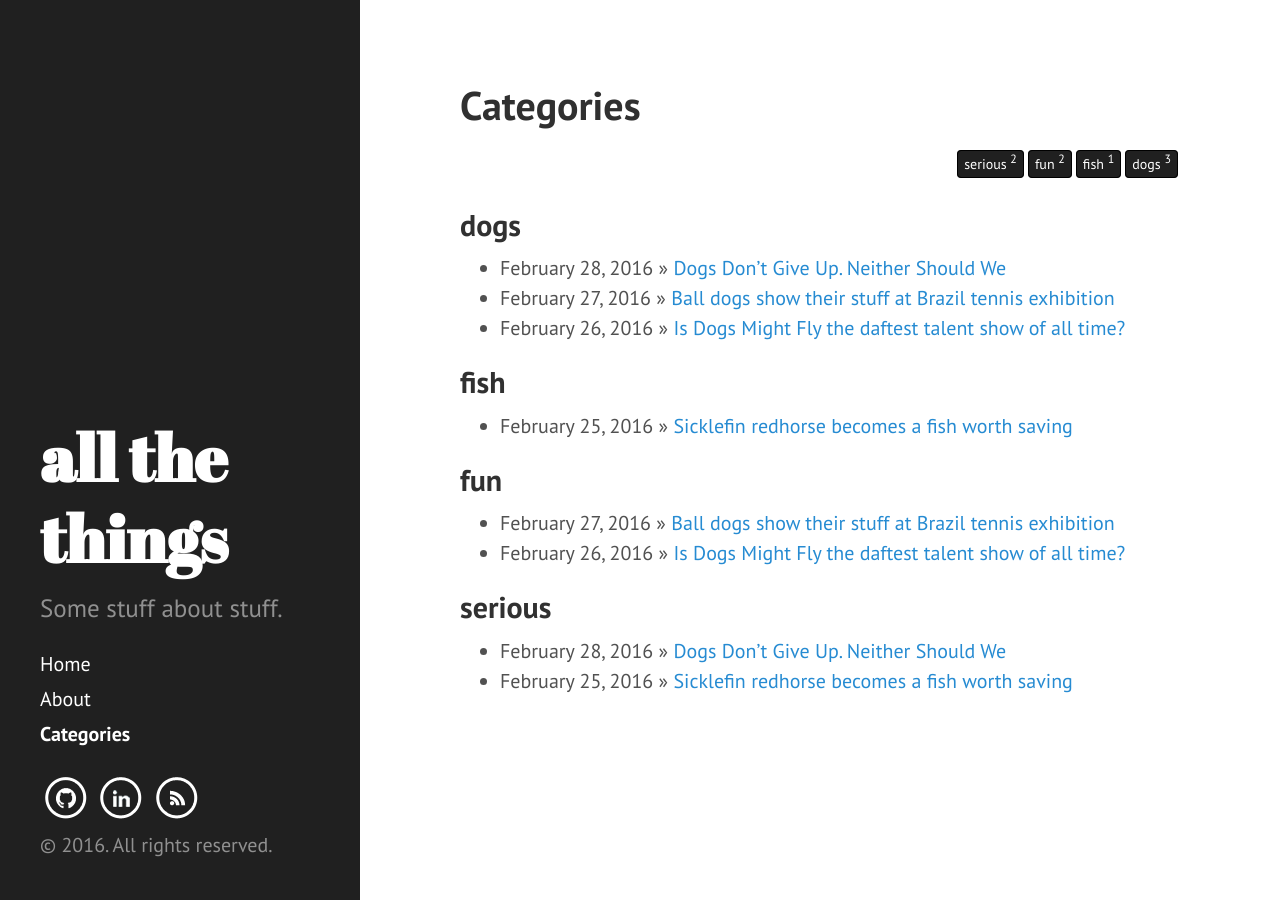
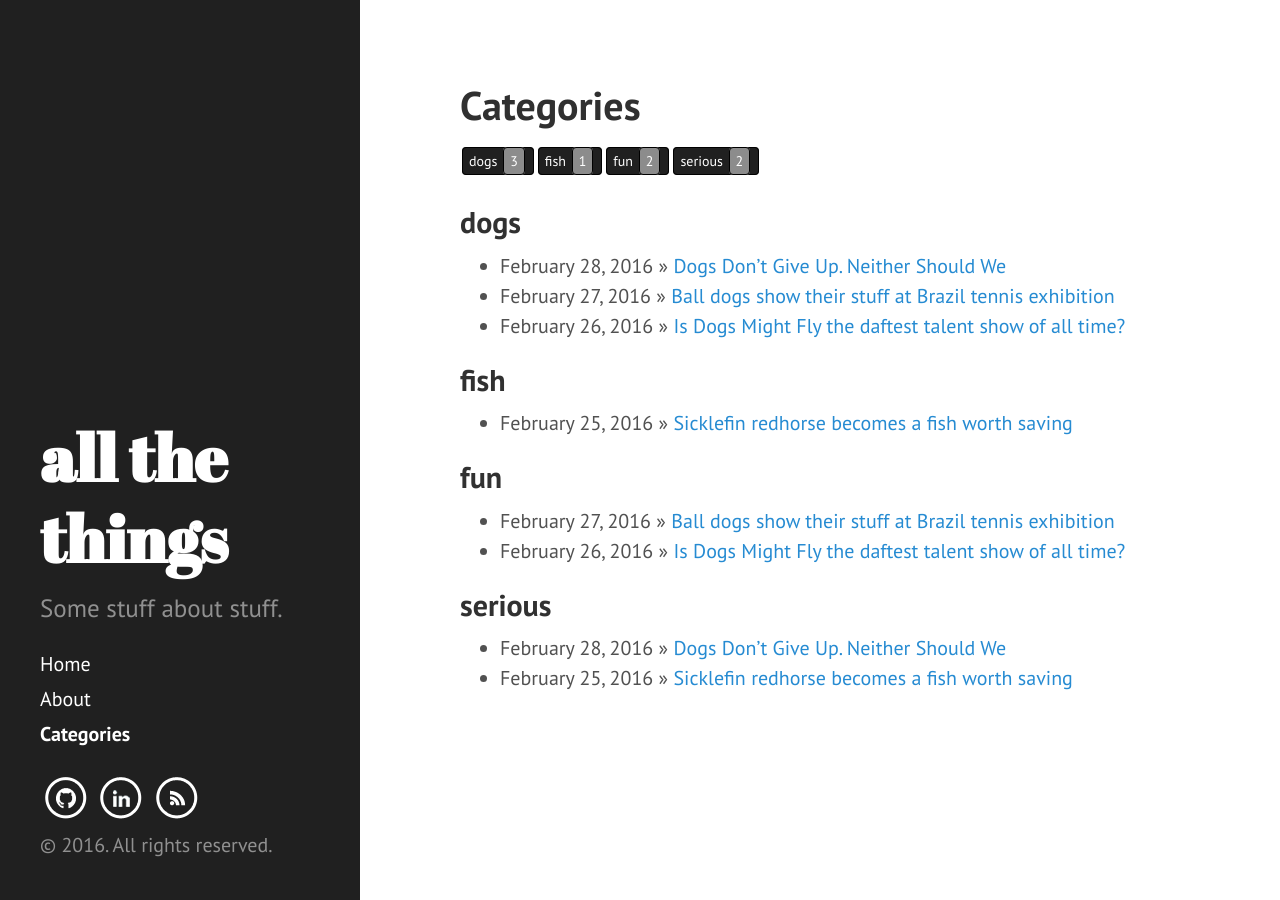
Before and after one commit to nbobhate/nbobhate.github.io, a Jekyll site: the page built from categories.md, in a window 1280 px wide. Built offline with Jekyll 4.4.1, drawn with Linux system fonts in a browser that asks for light colours.

Commit message:
Update custom.css

```diff
--- a/public/css/custom.css
+++ b/public/css/custom.css
@@ -58,7 +58,7 @@
 }
 
 .tag-box.inline li {
-    float: right;
+    float: left;
     font-size: 14px;
     line-height: 2.5;
 }
@@ -76,7 +76,15 @@
 }
 
 .tag-box a span {
-    font-size: 12px;
-    vertical-align: super;
+    font-size: 14px;
     color: #ffffff;
+    background-color: #8c8c8c;
+		color: #fff;
+    padding: 4px 6px;
+    margin: 2px;
+    text-decoration: none;
+    border: 0.0625rem solid black;
+    -webkit-border-radius: 4px;
+    -moz-border-radius: 4px;
+    border-radius: 4px;
 }
```
